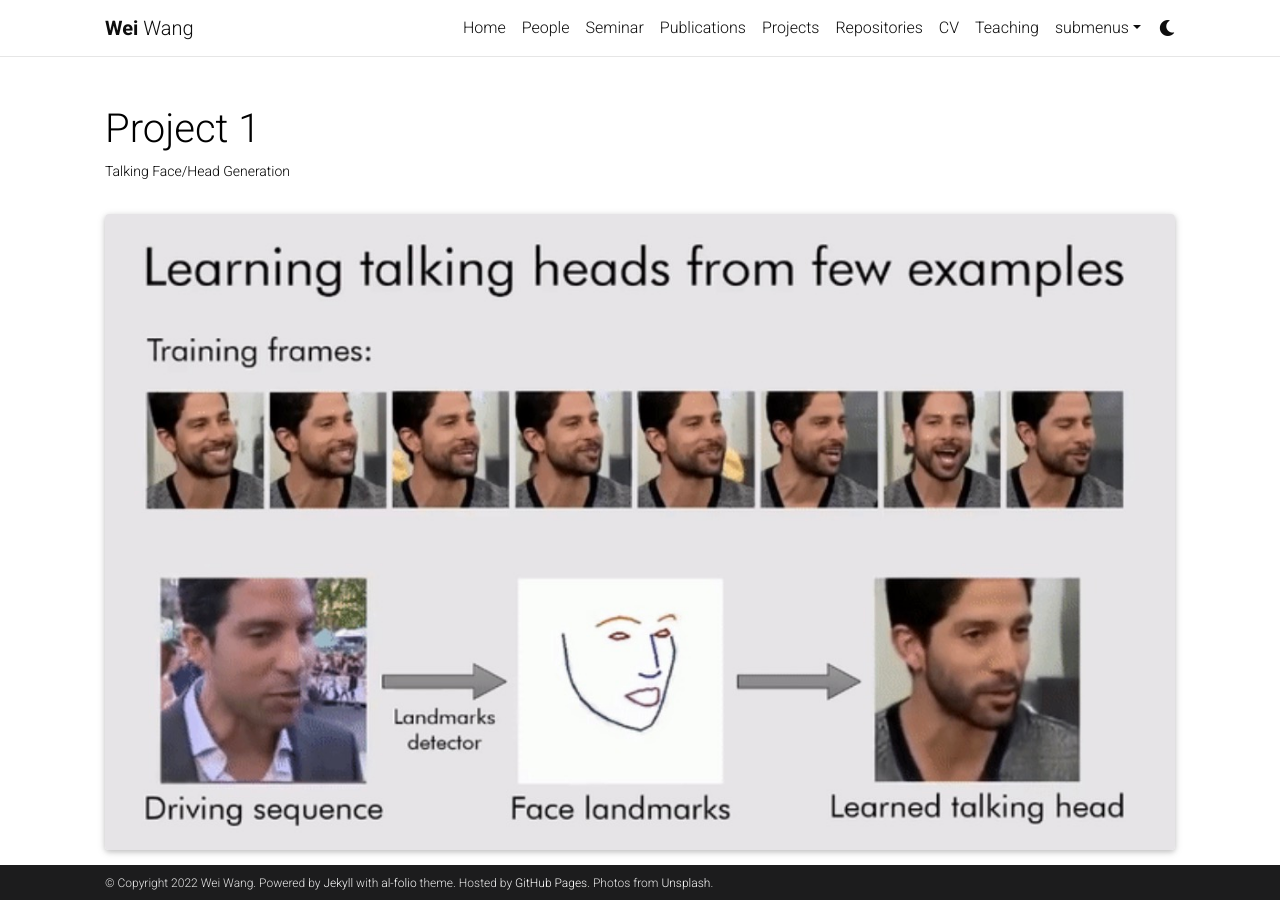
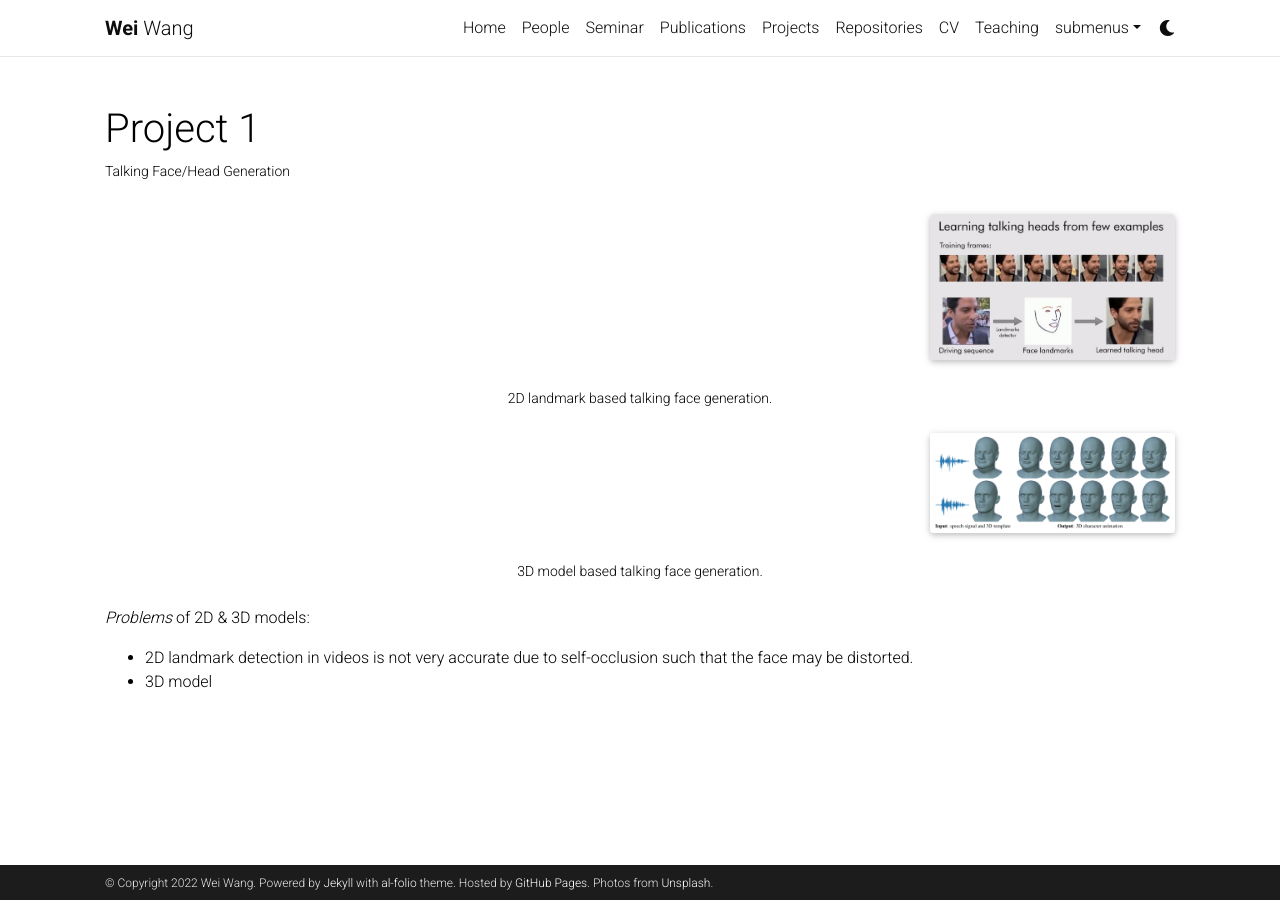
Before and after one commit to WeiWangTrento/WeiWangTrento.github.io, a Jekyll site: the page built from _projects/1_undergrd_project.md, in a window 1280 px wide and 900 px high. Built offline with Jekyll 4.4.1, drawn with Linux system fonts in a browser that asks for light colours; full-size pictures stand in for the smaller copies a plugin makes; comment, search, counter and statistics services are not loaded; a style sheet for code colours, icons or effects is not loaded.

Commit message:
Update 1_undergrd_project.md

```diff
--- a/_projects/1_undergrd_project.md
+++ b/_projects/1_undergrd_project.md
@@ -8,7 +8,7 @@ category: Undergraduate
 ---
 
 <div class="row">
-    <div class="col-auto">
+    <div class="col-md-3 ml-md-auto">
         {% include figure.html path="assets/img/project_face/talking-face-2d-landmark-transfer.jpg" title="example image" class="img-fluid rounded z-depth-1" %}
     </div>
 </div>
@@ -17,7 +17,7 @@ category: Undergraduate
 </div>
 
 <div class="row">
-    <div class="col-auto">
+    <div class="col-md-3 ml-md-auto">
         {% include figure.html path="assets/img/project_face/talking-face-3d.png" title="example image" class="img-fluid rounded z-depth-1" %}
     </div>
 </div>
```
